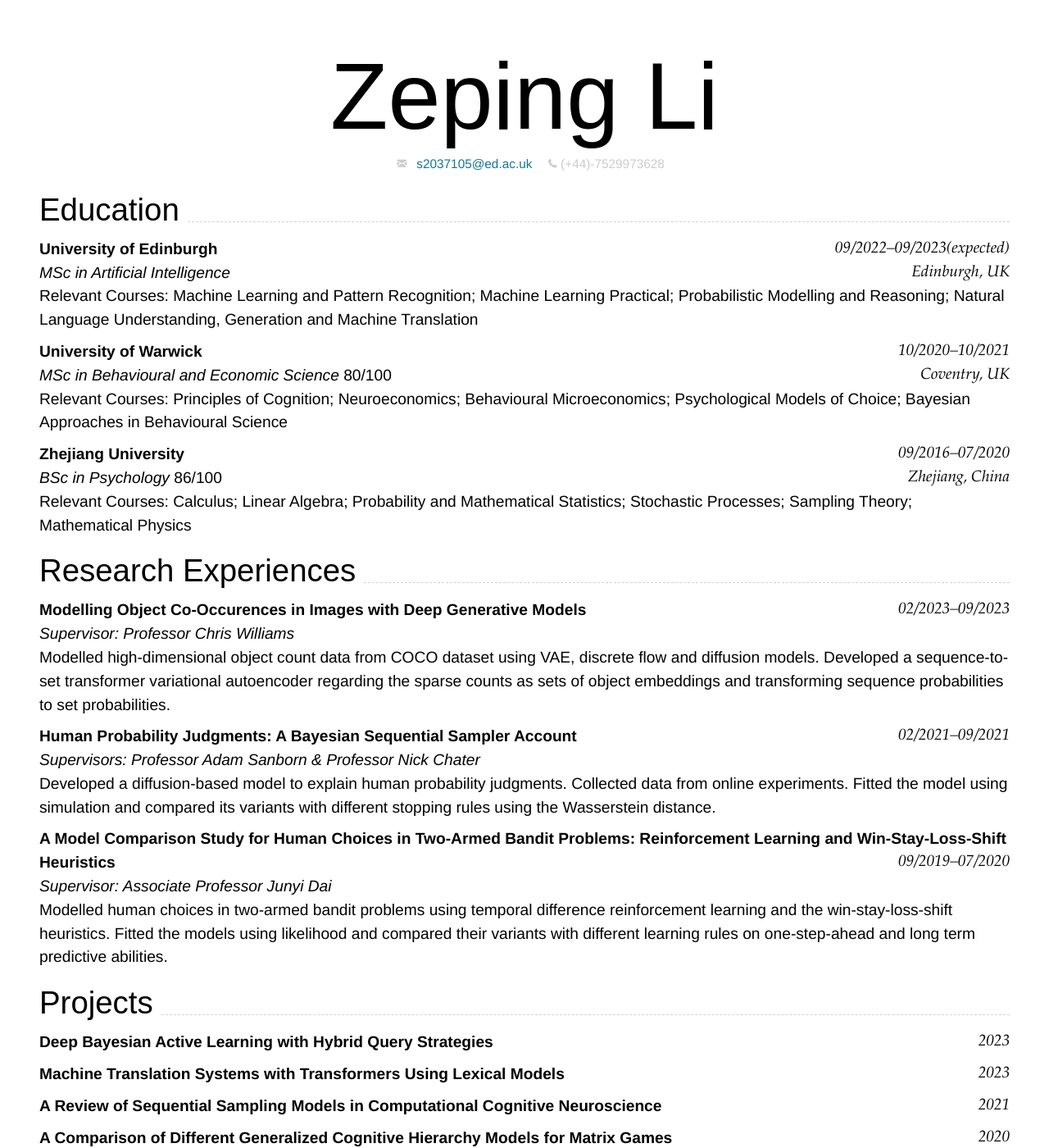
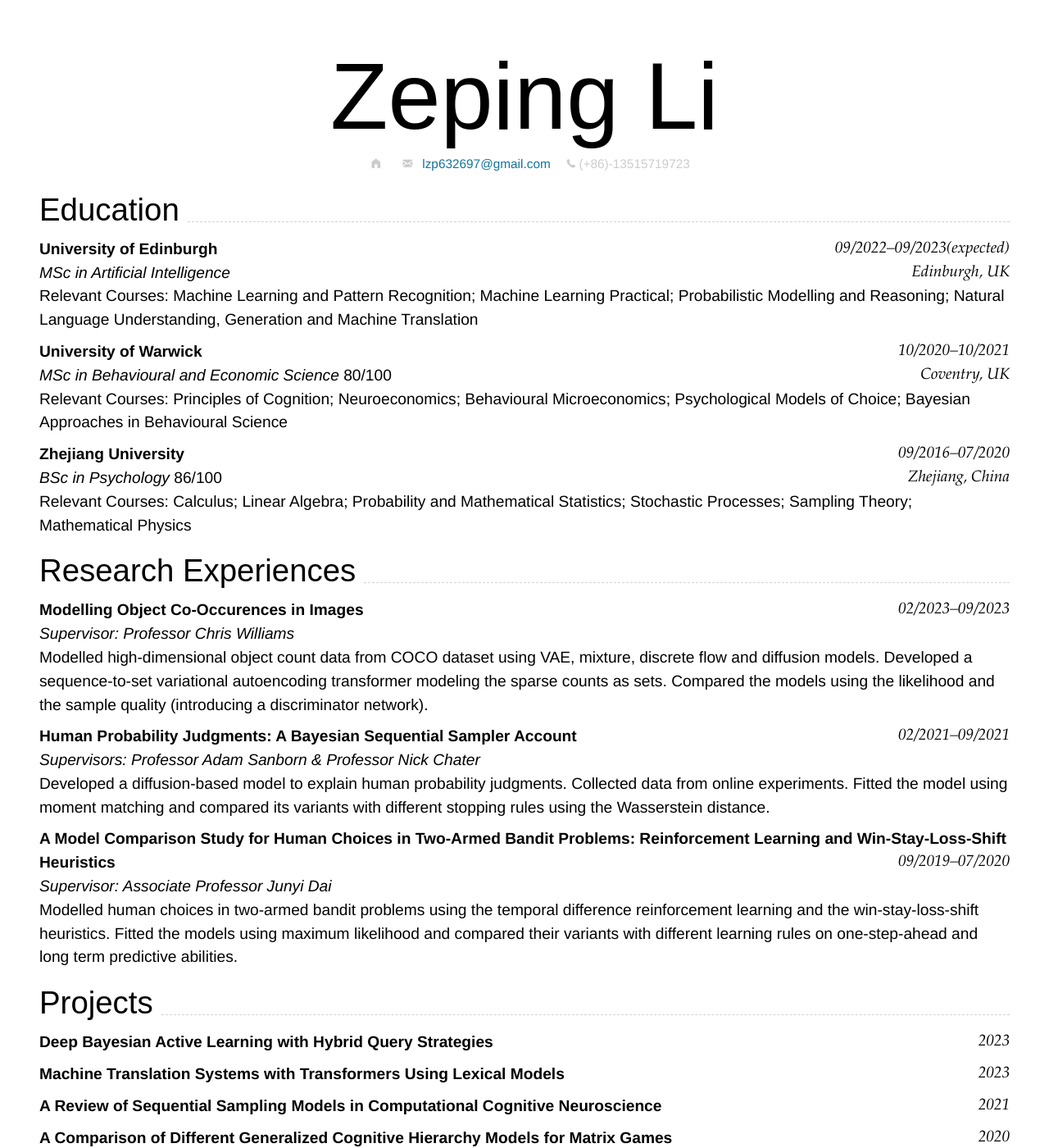
Before and after one commit to RL-LBAM/CV, a Jekyll site: the page built from index.md, in a window 1280 px wide and 1400 px high. Shown: the whole window at 82% size. Built offline with Jekyll 4.4.1, drawn with Linux system fonts in a browser that asks for light colours; nearby versions of some CDN libraries.

Commit message:
Update index.md

```diff
--- a/index.md
+++ b/index.md
@@ -2,9 +2,11 @@
 layout: cv
 title: Zeping Li
 email:
-  text: s2037105@ed.ac.uk
+  text: lzp632697@gmail.com
 phone:
-  (+44)-7529973628
+  (+86)-13515719723
+homepage:
+  https://github.com/RL-LBAM/MyProjects
 ---
 
 # Zeping **Li**
@@ -55,17 +57,17 @@ Zhejiang, China
 Relevant Courses: Calculus; Linear Algebra; Probability and Mathematical Statistics; Stochastic Processes; Sampling Theory; Mathematical Physics
 
 ## Research Experiences
-### **Modelling Object Co-Occurences in Images with Deep Generative Models** `02/2023–09/2023`
+### **Modelling Object Co-Occurences in Images** `02/2023–09/2023`
 *Supervisor: Professor Chris Williams*
-Modelled high-dimensional object count data from COCO dataset using VAE, discrete flow and diffusion models. Developed a sequence-to-set transformer variational autoencoder regarding the sparse counts as sets of object embeddings and transforming sequence probabilities to set probabilities.
+Modelled high-dimensional object count data from COCO dataset using VAE, mixture, discrete flow and diffusion models. Developed a sequence-to-set variational autoencoding transformer modeling the sparse counts as sets. Compared the models using the likelihood and the sample quality (introducing a discriminator network).
 
 ### **Human Probability Judgments: A Bayesian Sequential Sampler Account** `02/2021–09/2021`
 *Supervisors: Professor Adam Sanborn & Professor Nick Chater*
-Developed a diffusion-based model to explain human probability judgments. Collected data from online experiments. Fitted the model using simulation and compared its variants with different stopping rules using the Wasserstein distance.
+Developed a diffusion-based model to explain human probability judgments. Collected data from online experiments. Fitted the model using moment matching and compared its variants with different stopping rules using the Wasserstein distance.
 
 ### **A Model Comparison Study for Human Choices in Two-Armed Bandit Problems: Reinforcement Learning and Win-Stay-Loss-Shift Heuristics** `09/2019–07/2020`
 *Supervisor: Associate Professor Junyi Dai*
-Modelled human choices in two-armed bandit problems using temporal difference reinforcement learning and the win-stay-loss-shift heuristics. Fitted the models using likelihood and compared their variants with different learning rules on one-step-ahead and long term predictive abilities.
+Modelled human choices in two-armed bandit problems using the temporal difference reinforcement learning and the win-stay-loss-shift heuristics. Fitted the models using maximum likelihood and compared their variants with different learning rules on one-step-ahead and long term predictive abilities.
 
 ## Projects
 ### **Deep Bayesian Active Learning with Hybrid Query Strategies** `2023`
```
